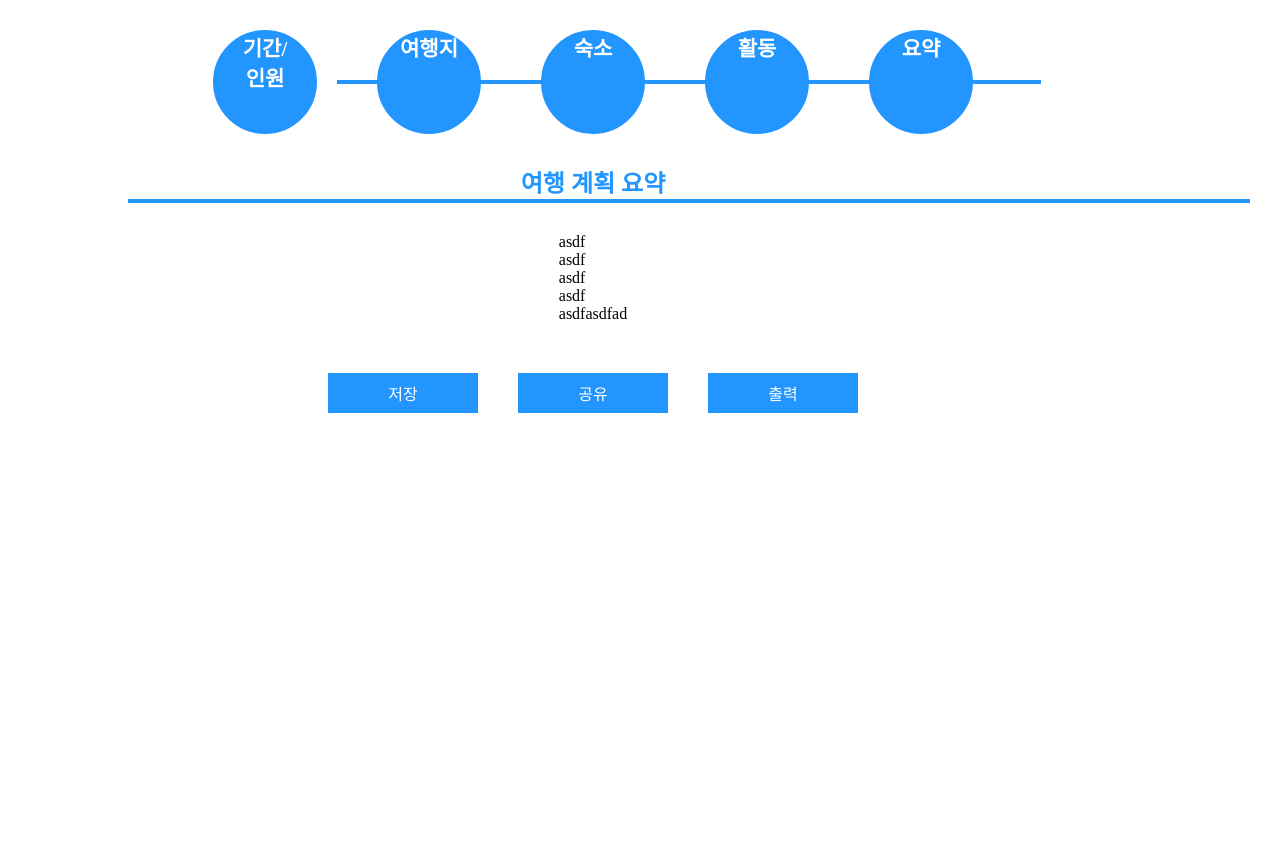
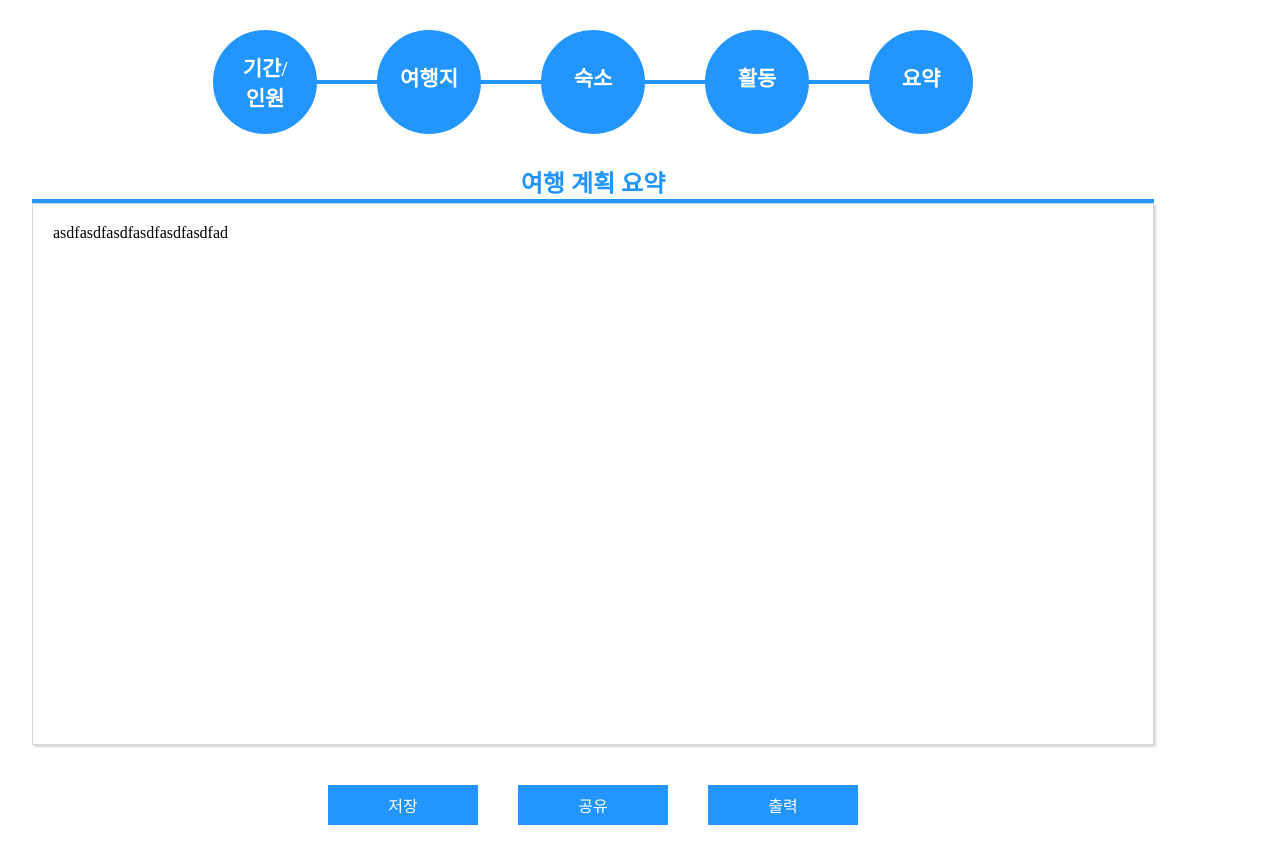
Before and after one commit to sunghyuny/project-final, a Django app: page /planner/plan4/ in a window 1560 px wide. Shown: the part 193-1038 px from the top of the page, without its empty margins (187-1468 px from the left). Before the commit the page ends 606 px from the top, so only its background shows below. Run offline with Django 5.2, Linux system fonts and the light colour scheme.

Commit message:
여행 계획 부분 동그라미 올라간 거 수정함 등등... 기억안나

```diff
--- a/travel_planner/templates/Planner/summary.html
+++ b/travel_planner/templates/Planner/summary.html
@@ -16,6 +16,22 @@
         }
 
         .Fill_Circle{
+            width: 100px;
+            height: 100px;
+            background: #2295FF;
+            border: 2px solid #2295FF;
+            border-radius: 50%;
+            color: white;
+            text-align: center;
+            font-size: 21px;
+            font-weight: bold;
+            display: inline-block ;
+            margin: 30px;
+            position: relative;
+            z-index: 2;
+        }
+
+        .Fill_Circle2{
             width: 100px;
             height: 100px;
             background: #2295FF;
@@ -60,12 +76,25 @@
             margin-top: 35px;
         }
 
-        #Circle_Line {
+        .Fill_Circle> a> p {
+            margin-top: 20px;
+        }
+
+        .Fill_Circle2> a> p {
+            margin-top: 30px;
+        }
+
+        .Circle> a> p {
+            margin-top: 30px;
+        }
+
+        .Circle_Line {
             width: 700px;
             color: #2295FF;
             border: 2px solid;
             position : absolute;
             z-index: 1;
+            margin-left: -40px;
         }
         .content {
             width: 1550px;
@@ -83,10 +112,9 @@
             font-weight: bold;
         }
 
-        hr{
+        .contents_line{
             width: 69.9rem;
             margin: 0;
-            margin-left: 12rem;
             color: #2295FF;
             border: 2px solid;
         }
@@ -105,8 +133,14 @@
             margin: 20px;
         }
         .plan{
-            margin-top: 30px;
-            margin-bottom: 30px;
+            width: 1080px;
+            height: 500px;
+            border: 1px solid #d7d7db;
+            display: flex;
+            padding: 20px;
+            box-shadow: 2px 2px 2px #d7d7db;
+            font-size: 16px;
+            margin-bottom: 20px;
         }
     </style>
 </head>
@@ -116,24 +150,24 @@
             <div class='Fill_Circle'>
                 <a href="/planner/"><p>기간/<br>인원</p></a>
             </div>
-            <div class='Fill_Circle'>
+            <div class='Fill_Circle2'>
                 <a href="/planner/plan1/"><p>여행지</p></a>
             </div>
-            <div class='Fill_Circle'>
+            <div class='Fill_Circle2'>
                 <a href="/planner/plan2/"><p>숙소</p></a>
             </div>
-            <div class='Fill_Circle'>
+            <div class='Fill_Circle2'>
                 <a href="/planner/plan3/"><p>활동</p></a>
             </div>
-            <div class='Fill_Circle'>
+            <div class='Fill_Circle2'>
                 <a href="/planner/plan4/"><p>요약</p></a>
             </div>
-            <hr id="Circle_Line"></hr>
+            <hr class="Circle_Line"></hr>
         </div>
 
         <div class="content">
             <p class='page_title'>여행 계획 요약</p>
-            <hr>
+            <hr class="contents_line">
             <div class="plan">
                 <div class="member">
                     asdf
--- a/travel_planner/templates/pages/home.html
+++ b/travel_planner/templates/pages/home.html
@@ -88,6 +88,8 @@
             width: 50px;
             margin-top: 10px;
             margin-right: 26px;
+            color: #2295ff;
+            font-weight: bold;
         }
 
         /*후기 및 추천여행 등*/
```
Also changed, not shown: travel_planner/templates/Planner/activity.html (+33 -5 lines), travel_planner/templates/Planner/location.html (+31 -5 lines), travel_planner/templates/Planner/lodging.html (+30 -2 lines), travel_planner/templates/Planner/schedule.html (+11 -3 lines), travel_planner/templates/Sightseeing/sight.html (+29 -11 lines).
